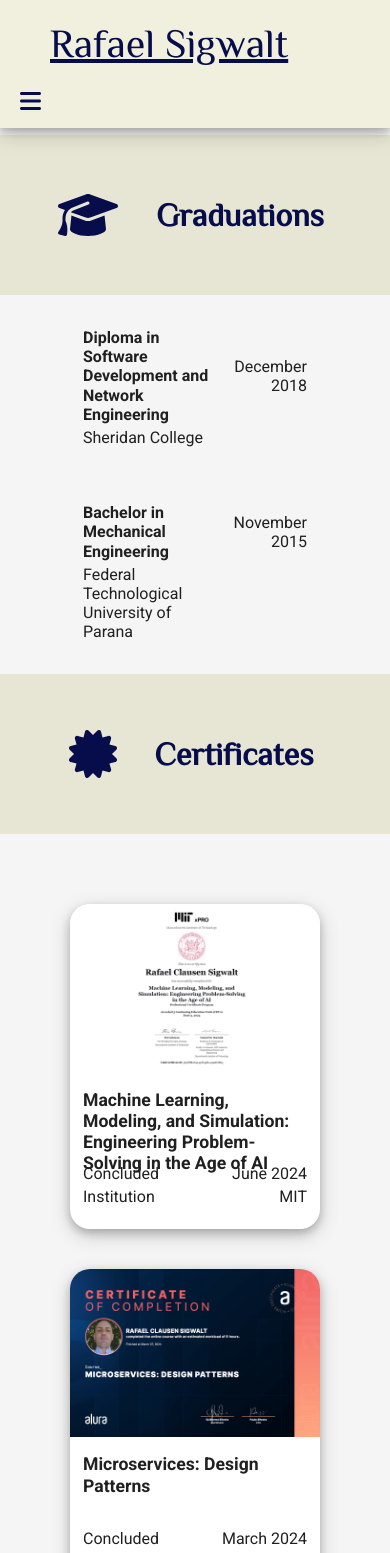
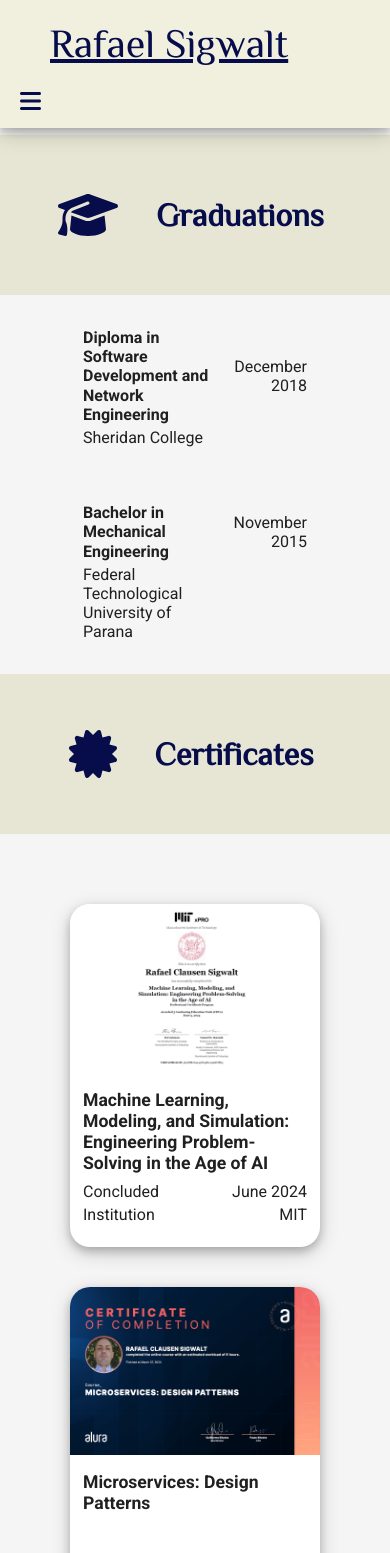
Before and after one commit to rafsig/rafael-sigwalt-site, a React (Vite) app: page /education in a window 390 px wide. Shown: the top 1553 px of the page. Built offline with nearby package versions, Linux system fonts and the light colour scheme; the HTML template or start-up script is replaced by a standard one.

Commit message:
Add certificate modal (#24)
* create certificate modal

* fix card and modal view on mobile

```diff
--- a/src/components/Section/Certificate/Card/index.tsx
+++ b/src/components/Section/Certificate/Card/index.tsx
@@ -21,7 +21,7 @@ const Table = styled.table`
 const CardTitle = styled.h3`
     font-size: 1.1em;
     font-weight: bold;
-    height: 4em;
+    height: 5em;
     padding:0;
     margin: 0;
 `
--- a/src/components/Section/Certificate/CertificateModal/index.tsx
+++ b/src/components/Section/Certificate/CertificateModal/index.tsx
@@ -33,6 +33,9 @@ const OutcomesList = styled.ul`
     li{
         width: 28%;
     }
+    @media (max-width: 800px){
+        flex-flow: row nowrap;
+    }
 `
 
 export default function CertificateModal({certificate, setCertificate}:{certificate:Certificate | undefined, setCertificate:React.Dispatch<React.SetStateAction<Certificate | undefined>>}) {
```
